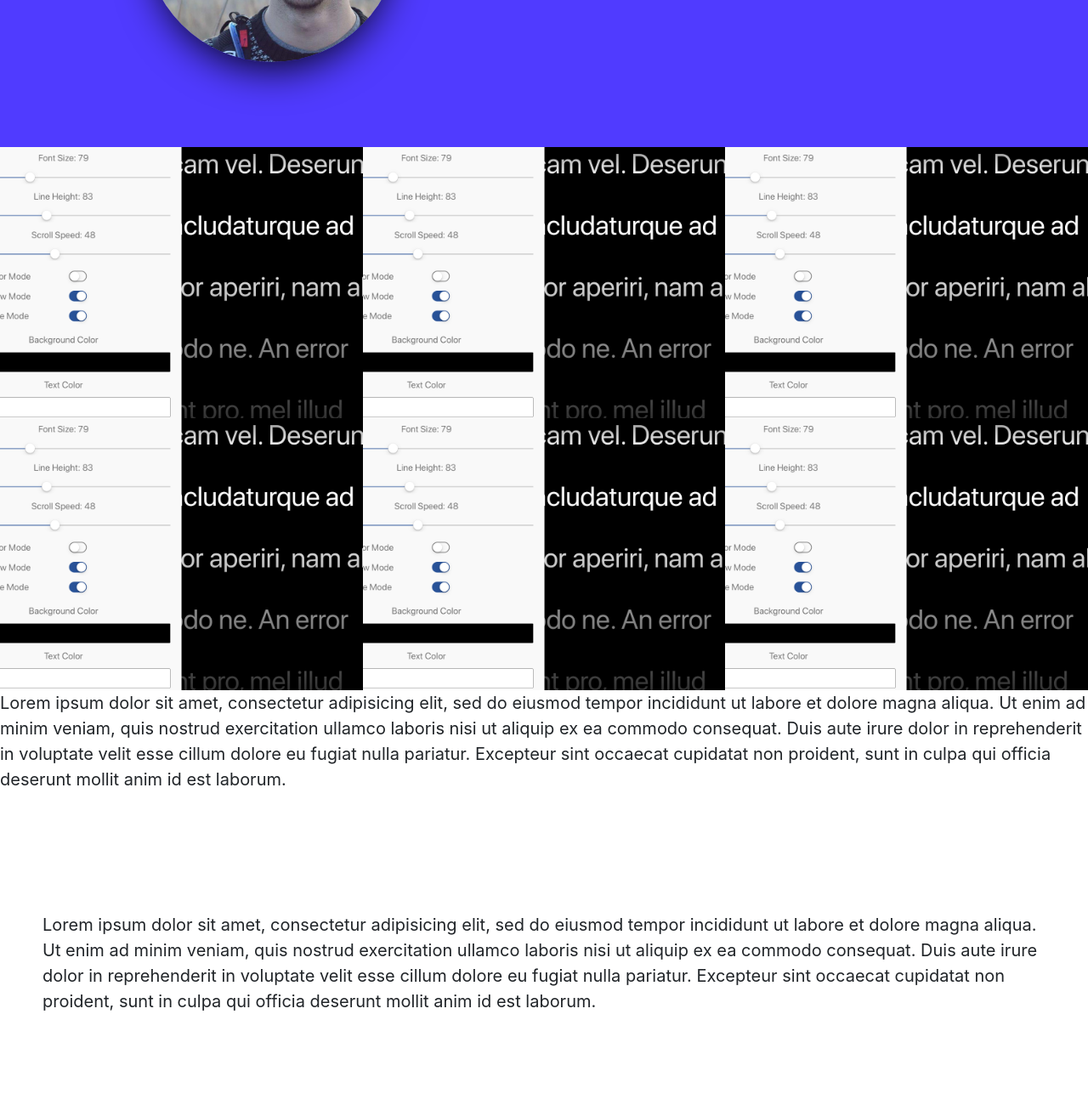
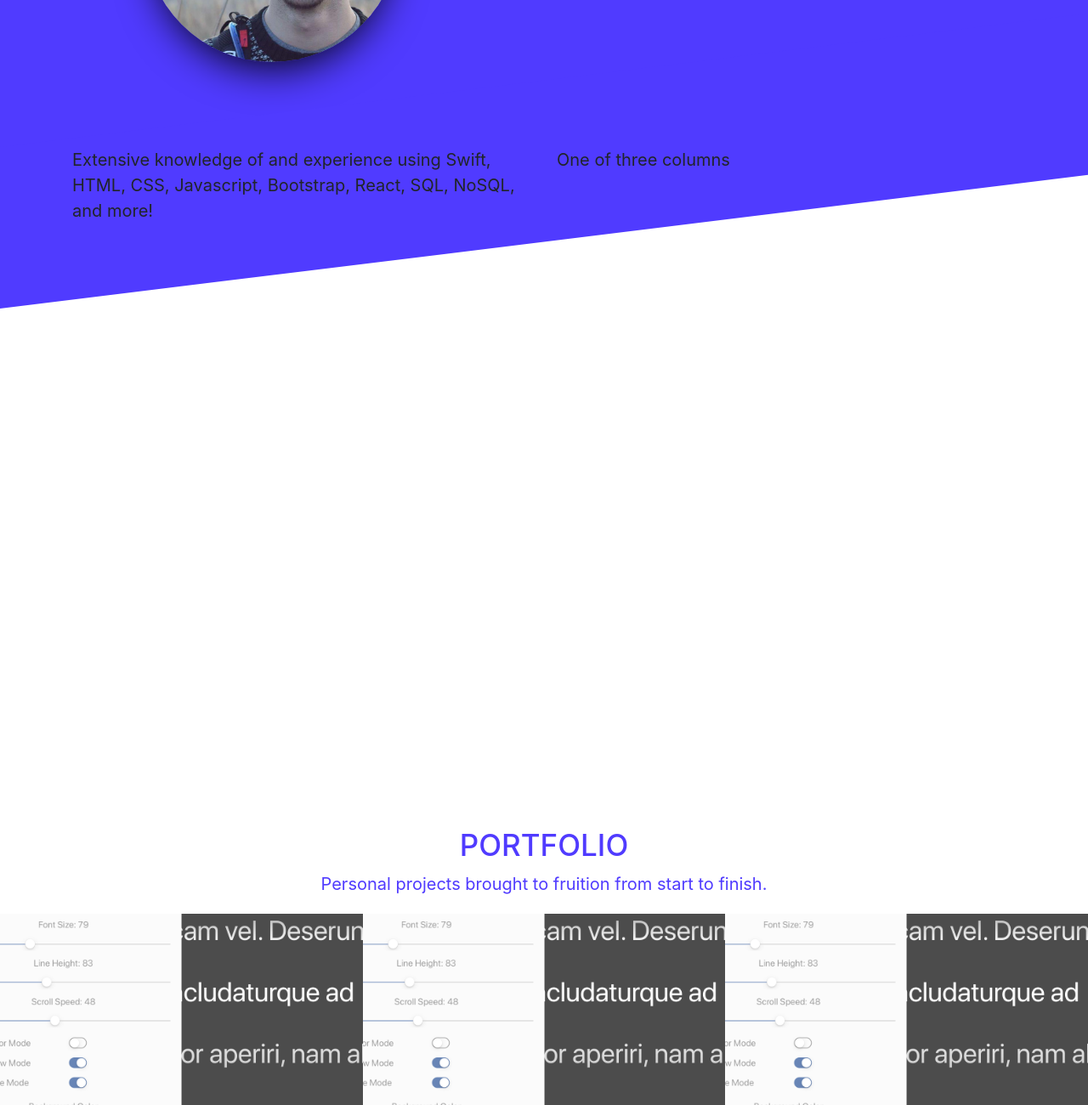
Before and after one commit to brimac1634/personal, a plain HTML site: page index.html in a window 1280 px wide. Shown: the part 440-1740 px from the top of the page at 85% size. Drawn offline with nearby package versions, Linux system fonts and the light colour scheme; files whose address does not match are found by name.

Commit message:
Added diagonal div

```diff
--- a/index.html
+++ b/index.html
@@ -37,7 +37,22 @@
 			</div>
 		</div>
 	</header>
+	<section id="about">
+		<div class="sperator"></div>
+		<div class="container">
+		    <div class="row">
+			    <div class="col-sm">
+			      Extensive knowledge of and experience using Swift, HTML, CSS, Javascript, Bootstrap, React, SQL, NoSQL, and more!
+			    </div>
+			    <div class="col-sm">
+			      One of three columns
+			    </div>
+		    </div>
+		</div>
+	</section>
 	<section id="portfolio">
+		<h3>Portfolio</h3>
+		<p>Personal projects brought to fruition from start to finish.</p>
 		<div class="row no-gutters">
 		    <div class="col-6 col-md-4 port-image">
 		      <img src="contents/teleprompter.png" alt="NetRoadshow Teleprompter">
@@ -66,15 +81,6 @@
 			proident, sunt in culpa qui officia deserunt mollit anim id est laborum.
 			</p>
 	</section>
-	<section id="about">
-		<p>Lorem ipsum dolor sit amet, consectetur adipisicing elit, sed do eiusmod
-			tempor incididunt ut labore et dolore magna aliqua. Ut enim ad minim veniam,
-			quis nostrud exercitation ullamco laboris nisi ut aliquip ex ea commodo
-			consequat. Duis aute irure dolor in reprehenderit in voluptate velit esse
-			cillum dolore eu fugiat nulla pariatur. Excepteur sint occaecat cupidatat non
-			proident, sunt in culpa qui officia deserunt mollit anim id est laborum.
-			</p>
-	</section>
 	<section id="contact">
 		<p>Lorem ipsum dolor sit amet, consectetur adipisicing elit, sed do eiusmod
 			tempor incididunt ut labore et dolore magna aliqua. Ut enim ad minim veniam,
--- a/resources/style.css
+++ b/resources/style.css
@@ -28,6 +28,7 @@ html {
 h1,
 h2,
 h3 {
+    font-family: 'Courier New';
     font-weight: 300;
     text-transform: uppercase;
 }
@@ -73,6 +74,7 @@ header {
 	background-position: center;
     padding-top: 20px;
 }
+
 
 .navbar-light {
     background: #503bff;
@@ -146,11 +148,36 @@ header {
 }
 
 /* ------------------------------------------ */
+/* About */
+/*--------------------------------------------*/
+
+#about {
+    margin: 0;
+    position: relative;
+}
+
+.sperator {
+    position: absolute;
+    top: 0;
+    width: 100%;
+    height: 190px;
+    transform-origin: 0 0;
+    transform: skew(0, -7deg);
+    background: #503bff;
+}
+
+#about .text-container {
+    text-align: center;
+}
+
+/* ------------------------------------------ */
 /* Portfolio */
 /*--------------------------------------------*/
 
 #portfolio {
     margin: 0;
+    text-align: center;
+    color: #503bff;
 }
 
 .port-image {
@@ -159,10 +186,12 @@ header {
 
 #portfolio img {
     width: 100%;
+    opacity: 0.7;
     transform: scale(1.3);
-    transition: transform 0.3s;
+    transition: transform 0.5s, opacity 0.5s;
 }
 
 #portfolio img:hover {
+    opacity: 1;
     transform: scale(1);
 }
```
